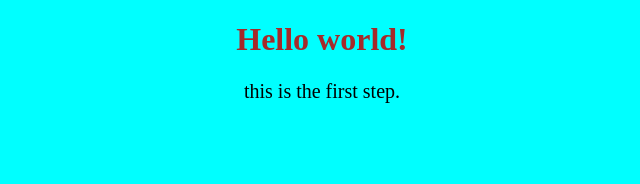
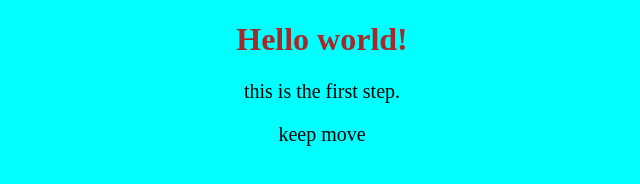
Before and after one commit to 594mzy/git-example-remote, a plain HTML site: page index.html in a window 1280 px wide. Shown: the whole page, without its empty margins (318-958 px from the left). Drawn offline with Linux system fonts and the light colour scheme.

Commit message:
keep move

```diff
--- a/index.html
+++ b/index.html
@@ -12,6 +12,7 @@
 <body>
     <h1>Hello world!</h1>
     <p>this is the first step.</p>
+    <p>keep move</p>
 </body>
 
 </html>
```
